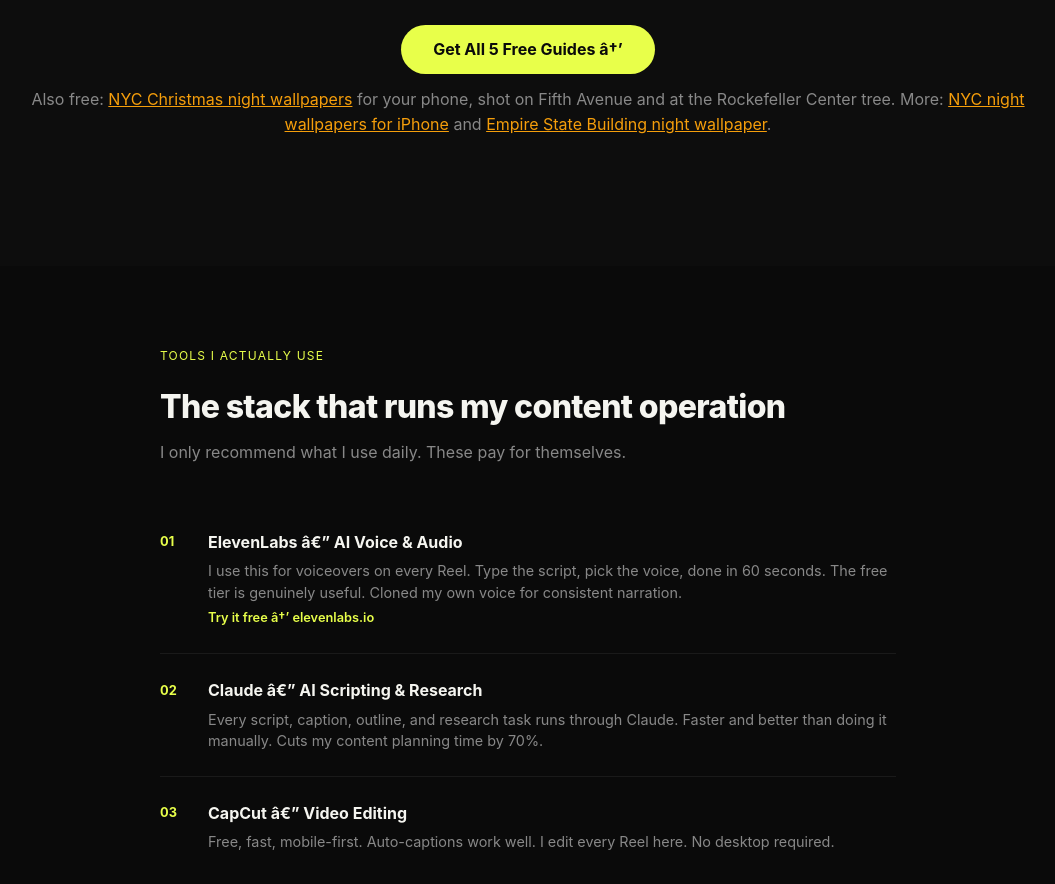
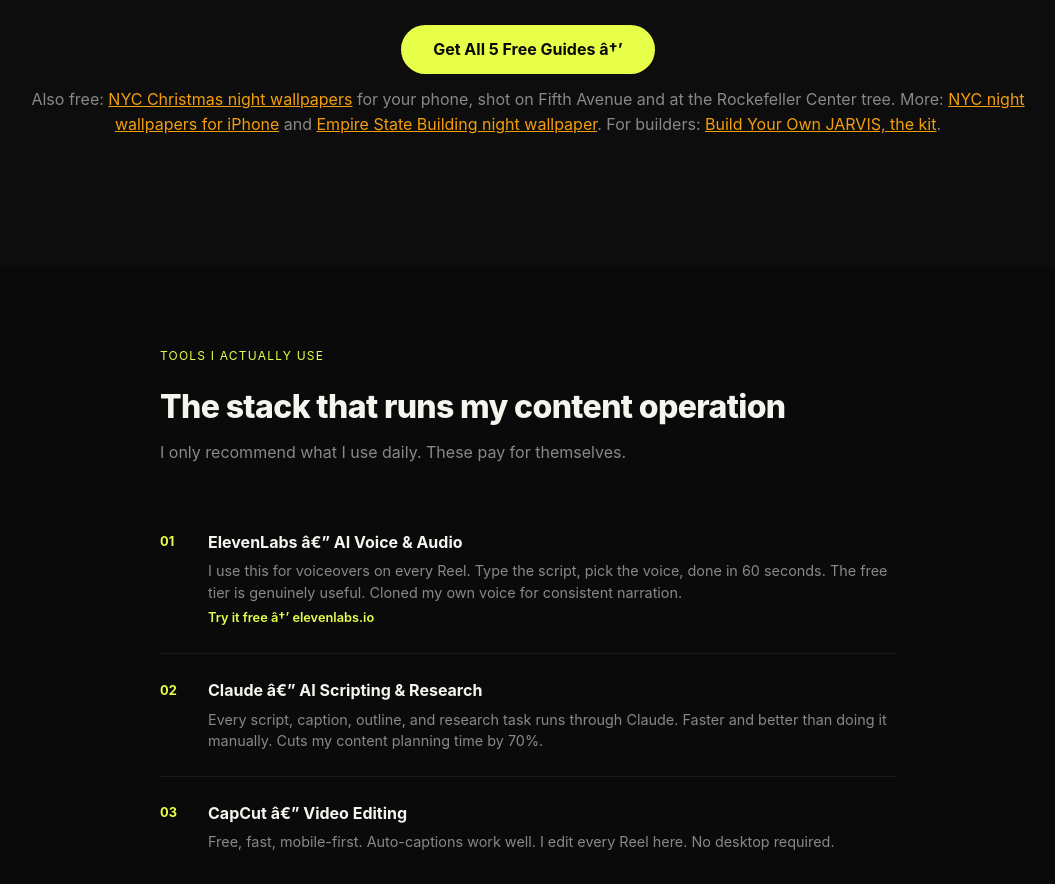
Before and after one commit to MARCCHERGGI/MARCCHERGGI.github.io, a plain HTML site: page index.html in a window 1280 px wide. Shown: the part 2383-3267 px from the top of the page, without its empty margins (112-1167 px from the left). Drawn offline with Linux system fonts and the light colour scheme.

Commit message:
home: link the free JARVIS kit

```diff
--- a/index.html
+++ b/index.html
@@ -400,7 +400,7 @@
       <div class="guides-cta">
         <a href="https://marconyc.gumroad.com" target="_blank" class="btn-primary">Get All 5 Free Guides â†’</a>
       </div>
-      <p class="guides-subtitle" style="margin-top:1.5rem">Also free: <a href="https://marcohergi.vercel.app/free/nyc-christmas-night-wallpaper" style="color:#f59e0b">NYC Christmas night wallpapers</a> for your phone, shot on Fifth Avenue and at the Rockefeller Center tree. More: <a href="https://marcohergi.vercel.app/free/nyc-night-wallpapers" style="color:#f59e0b">NYC night wallpapers for iPhone</a> and <a href="https://marcohergi.vercel.app/free/empire-state-building-night-wallpaper" style="color:#f59e0b">Empire State Building night wallpaper</a>.</p>
+      <p class="guides-subtitle" style="margin-top:1.5rem">Also free: <a href="https://marcohergi.vercel.app/free/nyc-christmas-night-wallpaper" style="color:#f59e0b">NYC Christmas night wallpapers</a> for your phone, shot on Fifth Avenue and at the Rockefeller Center tree. More: <a href="https://marcohergi.vercel.app/free/nyc-night-wallpapers" style="color:#f59e0b">NYC night wallpapers for iPhone</a> and <a href="https://marcohergi.vercel.app/free/empire-state-building-night-wallpaper" style="color:#f59e0b">Empire State Building night wallpaper</a>. For builders: <a href="https://marcohergi.vercel.app/kit/jarvis" style="color:#f59e0b">Build Your Own JARVIS, the kit</a>.</p>
     </div>
   </section>
 
```
